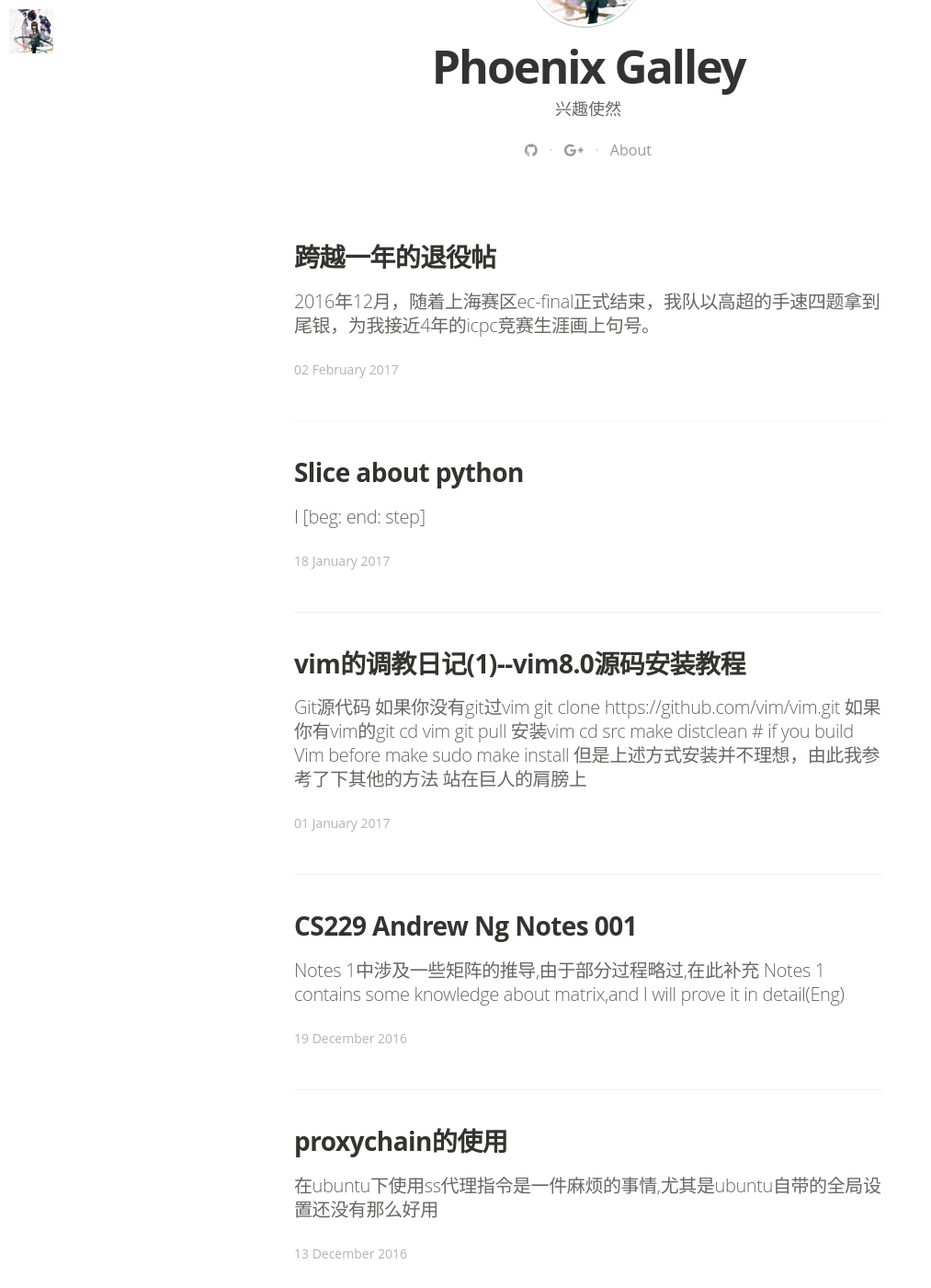
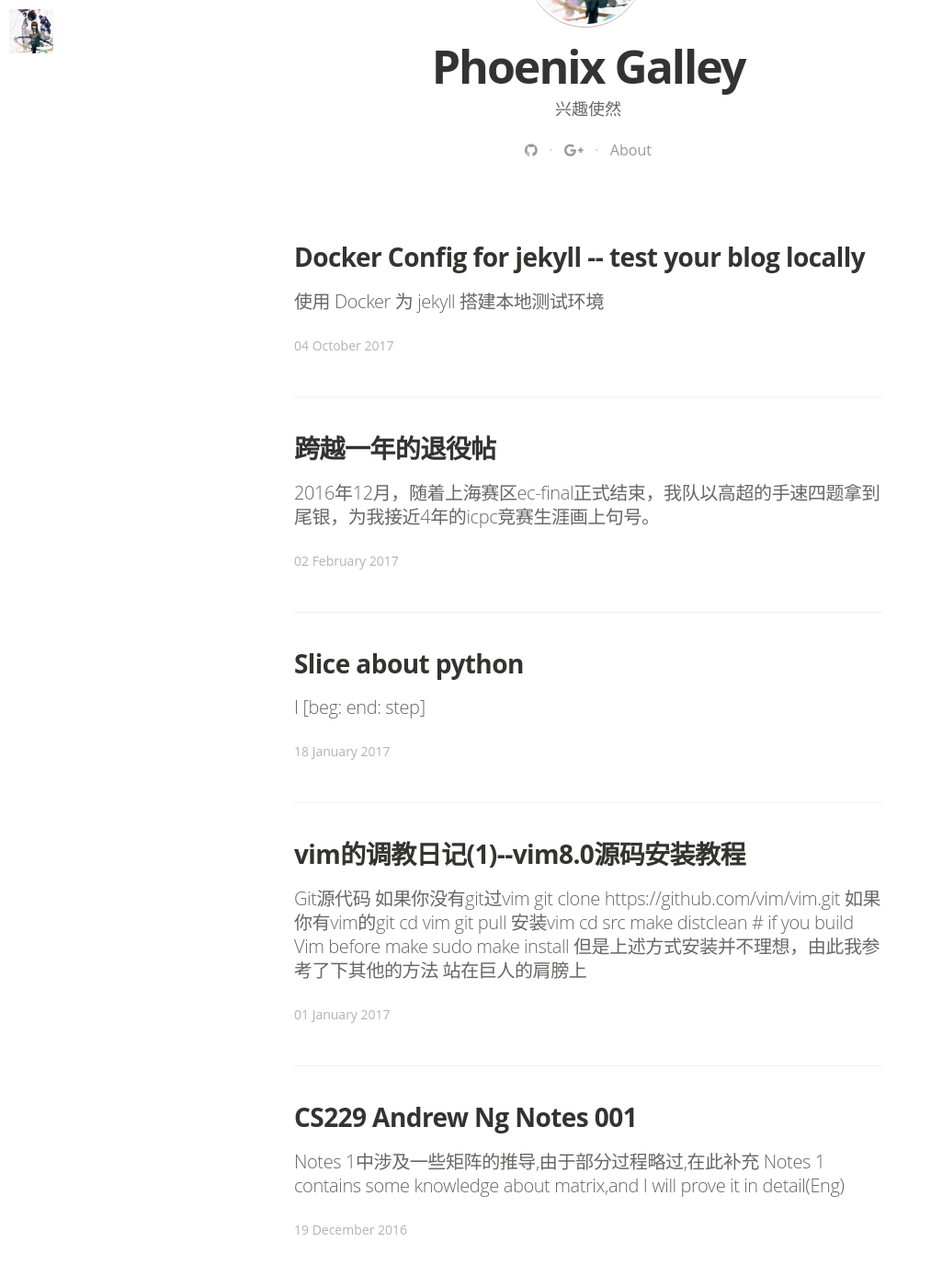
Before and after one commit to xwind/xwind.github.io, a Jekyll site: the page built from index.html, in a window 1280 px wide and 1400 px high, scrolled down 487 px. Shown: the whole window at 92% size, without its empty margins (0-1013 px from the left). Built offline with Jekyll 4.4.1, drawn with Linux system fonts in a browser that asks for light colours; nearby versions of some CDN libraries; some web fonts are replaced; the list of posts is cut into pages by our own code; some of the changed lines change nothing that is shown.

Commit message:
feat: 2017-10-04
Change-Id: Ic1848c12e998a2794af9e7ea8eee39ce118c64bf

```diff
--- a/_config.yml
+++ b/_config.yml
@@ -12,6 +12,7 @@ email: xwindphoenix@gmail.com
 logo: "/assets/images/df_logo.jpg"
 # blog cover
 cover: "/assets/images/cA4aKEIPQrerBnp1yGHv_IMG_9534-3-2.jpg"
+source: .
 
 name: 'xwind'
 author: 'xwind'
--- /dev/null
+++ b/_posts/2017-10-04-docker-build.markdown
@@ -0,0 +1,74 @@
+---
+layout: post
+title: "Docker Config for jekyll -- test your blog locally"
+date: 2017-10-04
+category: docker
+tags: docker
+comments: true
+---
+## 使用 Docker 为 jekyll 搭建本地测试环境
+
+
+tips: 好久咩有更新 Blog 了，来进行工作之后的首更
+
+
+可能很多同学都通过[一步步在GitHub上创建博客主页](http://www.pchou.info/ssgithubPage/2013-01-03-build-github-blog-page-01.html)，成功搭建了自己 Blog 首页，但是随着工作条件的变换，厌恶了每次配置环境呢？
+
+
+容器化思潮席卷全球（笑5555......），所以通过容器来解决环境问题吧
+
+
+1\. 首先你需要装一个 docker，请猛戳传送门[docker](https://www.docker.com/)，windows 和 mac 推荐使用 docker-toolbox
+
+2\. 由于笔者用的 mac，就直接使用 docker-toolbox 全家桶了，在你的 blog 项目目录下执行一下操作
+
+    {% highlight bash %}
+    mkdir docker
+    cd docker
+    touch docker-compose.yml
+    touch Dockerfile
+    {% endhighlight bash %}
+
+3\. 编写 Dockerfile，Dockerfile 是 docker 运行的重要文件，虽然 docker 有大量插件，但是 Dockerfile 自身更加灵活可用
+
+    {% highlight bash %}
+    FROM jekyll/jekyll
+
+    RUN bundle config mirror.https://rubygems.org https://gems.ruby-china.org
+    RUN mkdir -p /opt/tiger/XwindBlog/
+    ADD Gemfile /opt/tiger/XwindBlog/Gemfile
+    WORKDIR /opt/tiger/XwindBlog/
+    RUN bundle update && bundle install
+
+    EXPOSE 4000
+    {% endhighlight bash %}
+
+4\. 编写 docker-compose.yml
+
+    {% highlight yaml %}
+    version: "2"
+    services:
+        jekyll-ci:
+            build: .
+            command: bash -c "bundle exec jekyll serve -H 0.0.0.0 -P 4000"
+            volumes:
+                - ../:/opt/tiger/XwindBlog
+            working_dir: /opt/tiger/XwindBlog
+            ports:
+                - "4000:4000"
+    {% endhighlight yaml %}
+
+5\. 由于我们使用 toolbox，所以尽量使用 docker-compose 来进行容器操作
+
+    {% highlight bash %}
+    docker-machine start default
+    eval $(docker-machine env default) # 以上是 toolbox 初始化部分
+    cd BLOGPATH/docker
+    docker-compose run --rm --service-ports jekyll-ci
+    {% endhighlight bash %}
+
+测试环境就成功运行起来了
+
+## Docker 的一些优点
+
+可以入库，方便下次迅速搭建测试环境，省却环境配置的时间
```
Also changed, not shown: 5 other files.
